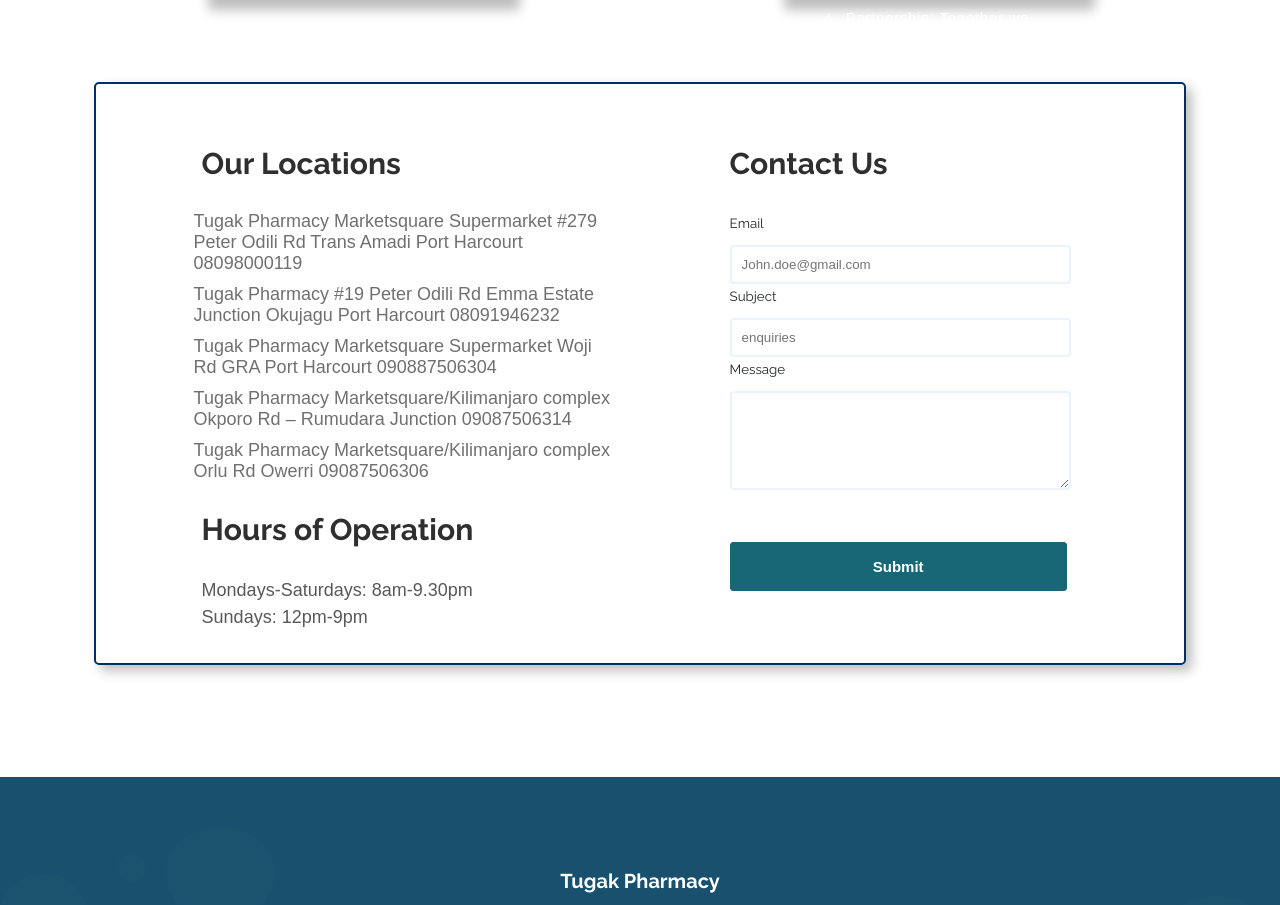
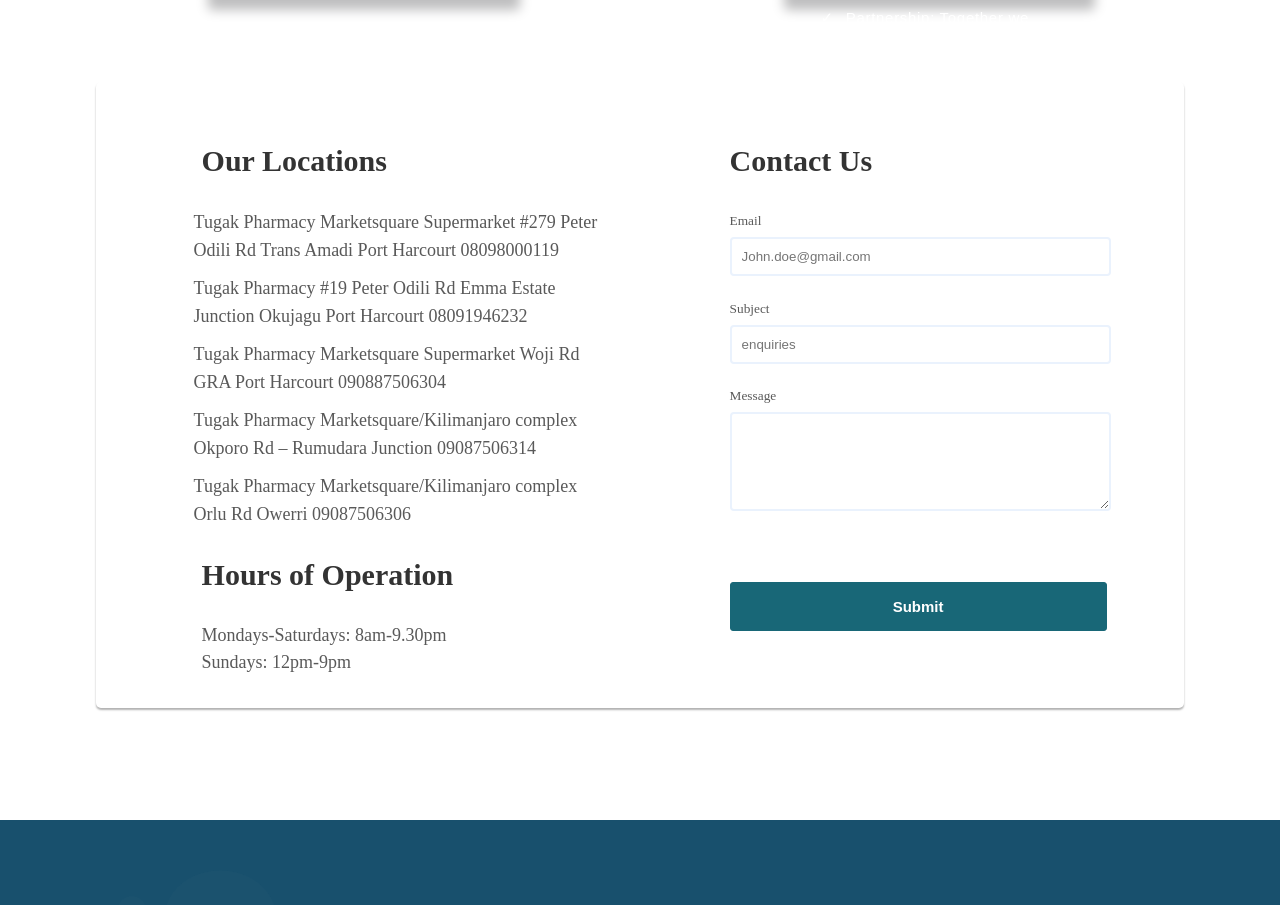
Before and after one commit to Tricia23/Tugak, a React (Create React App) app: page / in a window 1280 px wide. Shown: the part 2458-3363 px from the top of the page. Built offline with nearby package versions, Linux system fonts and the light colour scheme.

Commit message:
contact fix

```diff
--- a/src/App.css
+++ b/src/App.css
@@ -292,19 +292,23 @@ h1 {
   padding-bottom: 4rem;
 }
 .location-wrap {
-  border: 2px solid #002f62;
   width: 80%;
   margin: auto;
   border-radius: 5px;
   padding: 2rem 2rem;
-  box-shadow: 6px 6px 12px 0 #bfbfc0;
+  box-shadow: 0px 2px 2px rgba(0, 0, 0, 0.306764);
   display: flex;
   justify-content: center;
 }
 .location-wrap h3 {
   font-size: 30px;
-  color: #302f2f;
+  font-family: serif;
+  color: #333333;
   margin-left: 3rem;
+}
+small {
+  font-family: serif;
+  color: #595959;
 }
 
 .form-wrap .contact-title {
@@ -313,10 +317,11 @@ h1 {
 
 .location-wrap li {
   font-size: 18px;
-  color: #707070;
-  font-family: sans-serif;
+  color: #595959;
+  font-family: serif;
   margin-bottom: 10px;
   font-weight: 400;
+  line-height: 28px;
 }
 
 .location-wrap ul {
@@ -326,7 +331,7 @@ h1 {
 .location-wrap span {
   font-size: 18px;
   color: #595959;
-  font-family: sans-serif;
+  font-family: serif;
   margin-left: 3rem;
   display: block;
   line-height: 1.5;
@@ -353,14 +358,15 @@ h1 {
   line-height: 1.5;
   color: #212529;
   text-align: left;
-  margin-bottom: 10px;
+  margin-bottom: 5px;
 }
 
 .contact-input {
   padding: 10px 10px 10px 10px;
-  width: 80%;
+  width: 90%;
   border: 2px solid #eaf2fd;
   border-radius: 4px;
+  margin-bottom: 1.2rem;
 }
 .contact-button {
   margin-top: 3rem;
@@ -373,7 +379,7 @@ h1 {
   font-size: 15px;
   text-align: center;
   display: block;
-  width: 85%;
+  width: 95%;
 }
 .banner-image {
   height: 390px;
@@ -686,7 +692,7 @@ h1 {
   .contact-button {
     margin-top: 2rem;
     padding: 12px 15px;
-    width: 88%;
+    width: 100%;
   }
 
   .contact-us-button {
```
